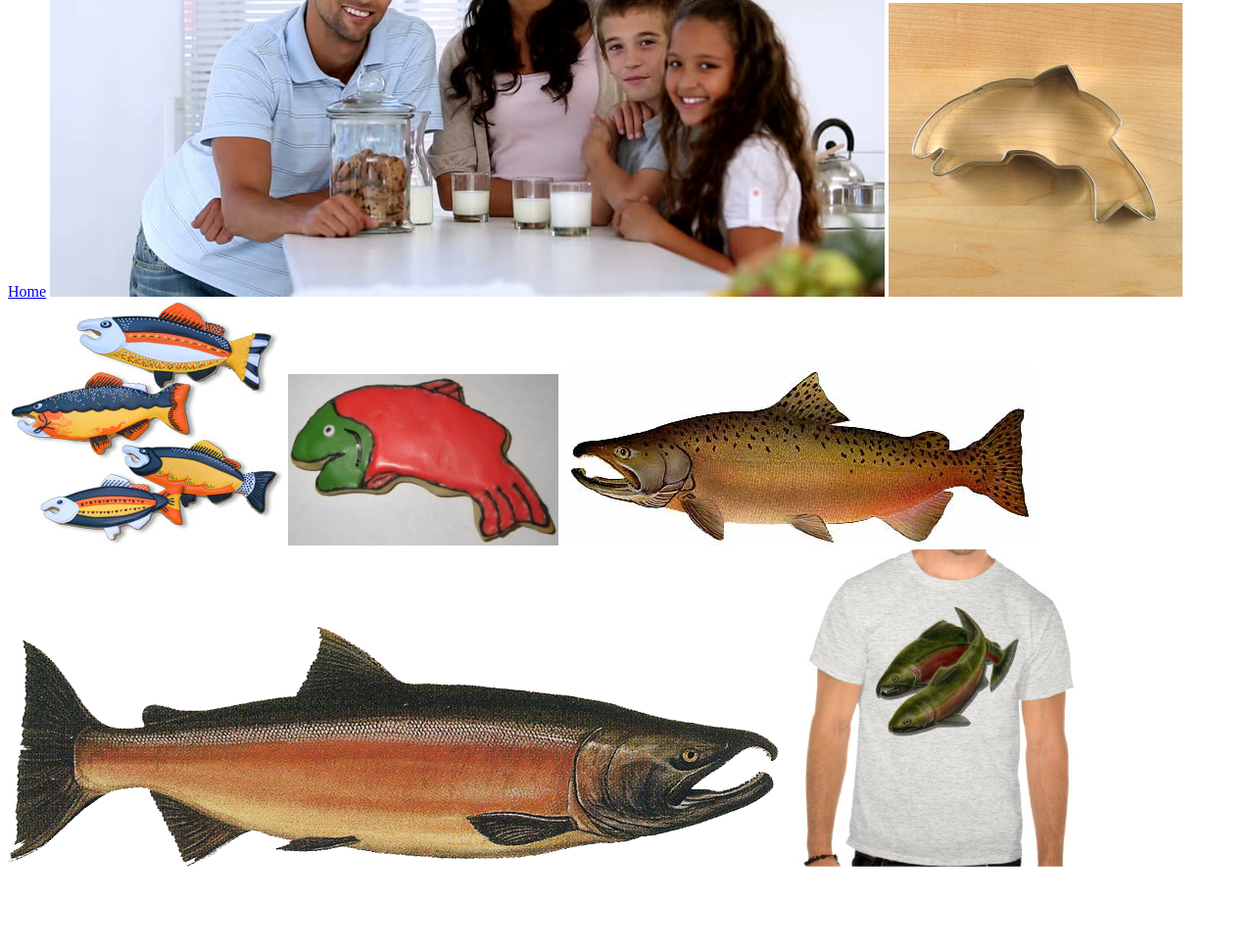
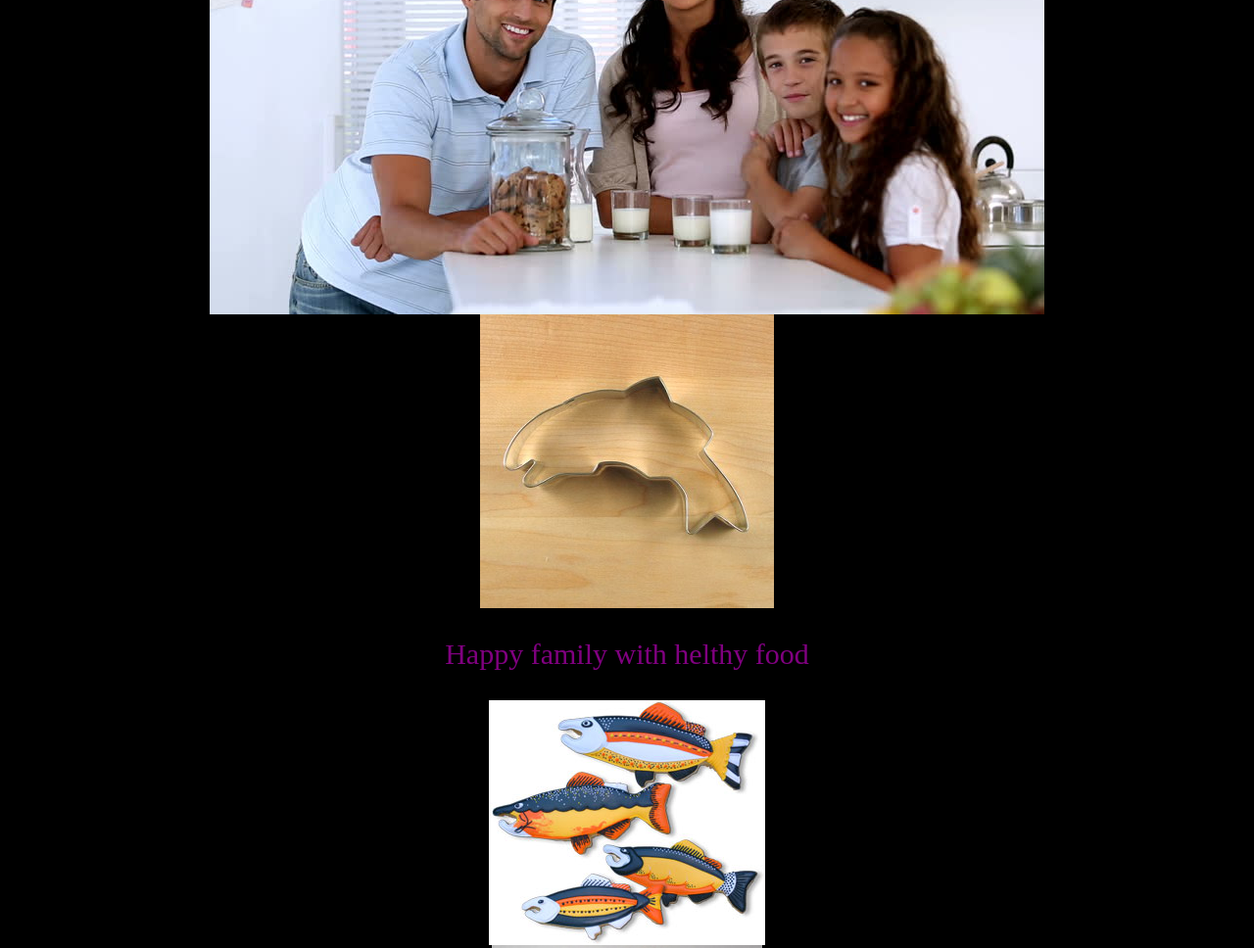
Before and after one commit to omar7100/salmon-cookie, a plain HTML site: page images.html in a window 1280 px wide. Shown: the part 185-1153 px from the top of the page at 98% size. Before the commit the page ends 1082 px from the top, so only its background shows below. Drawn offline with Linux system fonts and the light colour scheme.

Commit message:
lab9/10-b

```diff
--- a/images.css
+++ b/images.css
@@ -0,0 +1,65 @@
+p {
+
+    text-align: center;
+    font-size: 30px;
+    color: purple;
+}
+
+
+body {
+
+background-color: rgb(0, 0, 0);
+
+}
+
+
+#pic1 {
+
+display: block;
+margin: auto;
+
+
+}
+
+
+#pic2 {
+
+display: block;
+margin: auto;
+
+
+
+}
+
+#pic3{
+    display: block;
+    margin: auto;
+}
+
+#pic4 {
+
+    display: block;
+    margin: auto;
+
+
+    }
+
+
+    #pic5 {
+
+    display: block;
+    margin: auto;
+
+
+
+    }
+
+    #pic6{
+        display: block;
+        margin: auto;
+    }
+
+    #pic7 {
+        display: block;
+        margin: auto;
+    }
--- a/images.html
+++ b/images.html
@@ -8,13 +8,18 @@
 </head>
 
 <body>
-    <img src="images/family.jpg" alt="Family" srcset="">
-    <img src="images/cutter.jpeg" alt="" srcset="">
-    <img src="images/fish.jpg" alt="" srcset="">
-    <img src="images/frosted-cookie.jpg" alt="" srcset="">
-    <img src="images/images salmon.jpg" alt="" srcset="">
-    <img src="images/salmon.png" alt="" srcset="">
-    <img src="images/shirt.jpg" alt="" srcset="">
+    <img id="pic1" src="images/family.jpg" alt="Family" srcset="">
+
+
+    <img id="pic2" src="images/cutter.jpeg" alt="" srcset="">
+    <p>Happy family with helthy food </p>
+    <img id="pic3" src="images/fish.jpg" alt="" srcset="">
+    <img id="pic4" src="images/frosted-cookie.jpg" alt="" srcset="">
+    <img id="pic5" src="images/images salmon.jpg" alt="" srcset="">
+    <img id="pic6" src="images/salmon.png" alt="" srcset="">
+    <p>Pat's Salmon Cookie Stands <br>
+            "Salmon cookies made with fish, salmon cookies are delish!"</p>
+    <img id="pic7" src="images/shirt.jpg" alt="" srcset="">
 </body>
 
 </html>
```
Also changed, not shown: js/app.js (+17 -17 lines).
